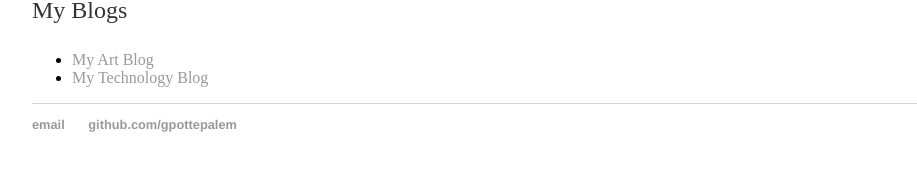
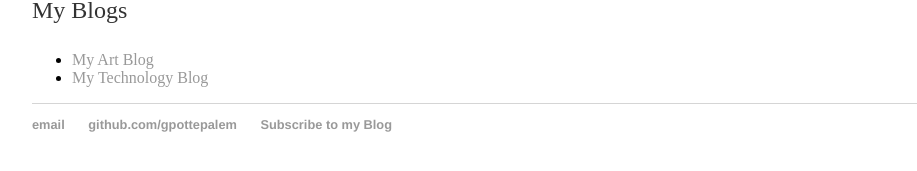
Before and after one commit to gpottepalem/gpottepalem.github.io, a Jekyll site: the page built from index.html, in a window 1280 px wide. Shown: the part 295-466 px from the top of the page, without its empty margins (160-1077 px from the left). Built offline with Jekyll 4.4.1, drawn with Linux system fonts in a browser that asks for light colours.

Commit message:
Update default.html
Added 'Subscribe to my Blog' link

```diff
--- a/_layouts/default.html
+++ b/_layouts/default.html
@@ -22,6 +22,7 @@
 	    		<ul>
 	        		<li><a href="mailto:gpottepalem@gmail.com">email</a></li>
 	        		<li><a href="https://github.com/gpottepalem">github.com/gpottepalem</a></li>
+				<li><a href="feed:https://gpottepalem.github.io/blog/atom.xml">Subscribe to my Blog</a>
 				</ul>
 			</footer>
 		</body>
```
